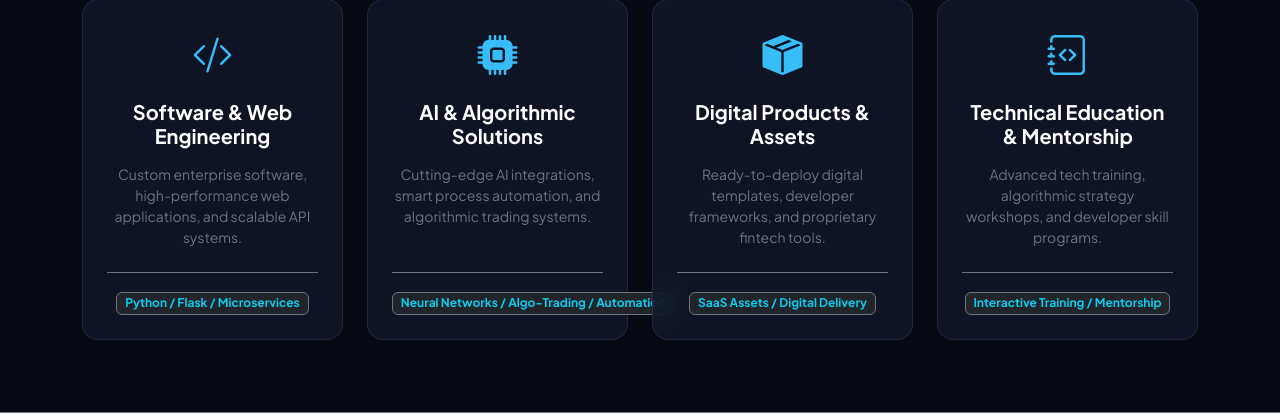
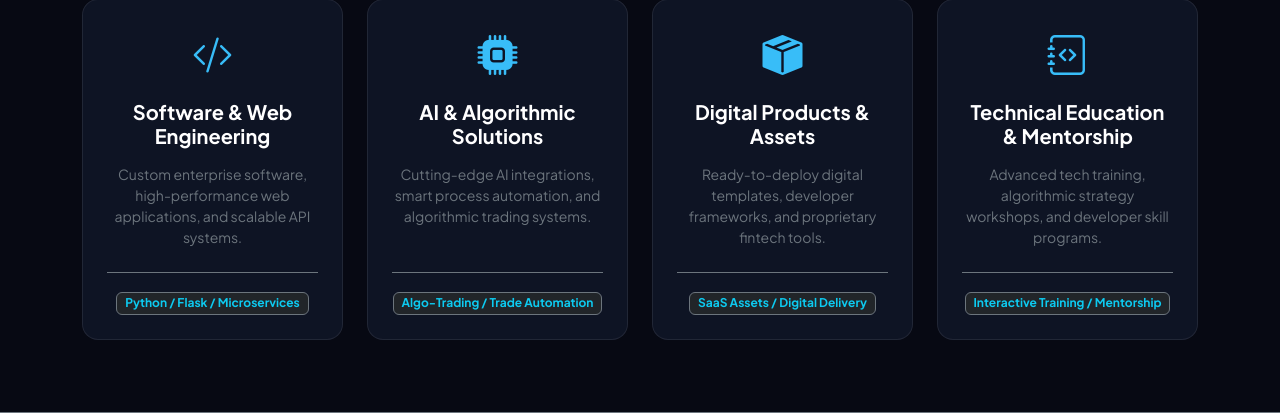
Before and after one commit to leealgos/lots-website, a Flask app: page / in a window 1280 px wide. Shown: the part 705-1118 px from the top of the page. Run offline with Flask 3, Linux system fonts and the light colour scheme.

Commit message:
Update index.html

```diff
--- a/templates/index.html
+++ b/templates/index.html
@@ -175,7 +175,7 @@
                             <p class="text-secondary small mb-4">Cutting-edge AI integrations, smart process automation, and algorithmic trading systems.</p>
                         </div>
                         <div class="border-top border-secondary pt-3 mt-auto">
-                            <span class="badge bg-dark text-info border border-secondary extra-small">Neural Networks / Algo-Trading / Automation</span>
+                            <span class="badge bg-dark text-info border border-secondary extra-small">Algo-Trading / Trade Automation</span>
                         </div>
                     </div>
                 </div>
```
